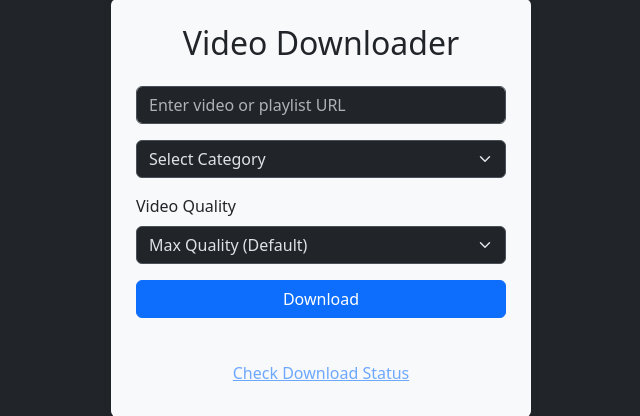
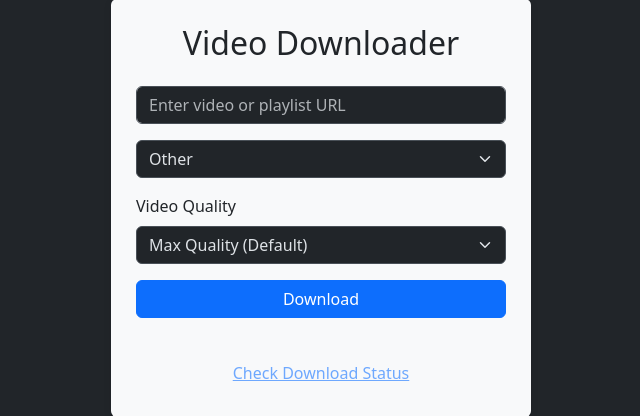
Before and after one commit to joescars/ytpi, a Flask app: page / in a window 1280 px wide. Shown: the part 272-688 px from the top of the page, without its empty margins (319-959 px from the left). Run offline with Flask 2, Linux system fonts and the light colour scheme; some libraries are stand-ins or nearby versions.

Commit message:
Set "Other" as default category and remove required attribute
- Changed category value from "YouTube" to "Other"
- Added selected attribute to "Other" option
- Removed required attribute from category dropdown
- Users are no longer forced to select a category

Co-authored-by: joescars <11369993+joescars@users.noreply.github.com>

```diff
--- a/templates/index.html
+++ b/templates/index.html
@@ -31,11 +31,11 @@
                     <input type="text" class="form-control" id="url" name="url" placeholder="Enter video or playlist URL" required>
                 </div>
                 <div class="mb-3">
-                    <select class="form-select" id="category" name="category" required>
+                    <select class="form-select" id="category" name="category">
                         <option value="">Select Category</option>
                         <option value="Bible-Studies">Bible Studies</option>
                         <option value="Music-Videos">Music Videos</option>
-                        <option value="YouTube">Other</option>
+                        <option value="Other" selected>Other</option>
                     </select>
                 </div>
                 <div class="mb-3">
```
